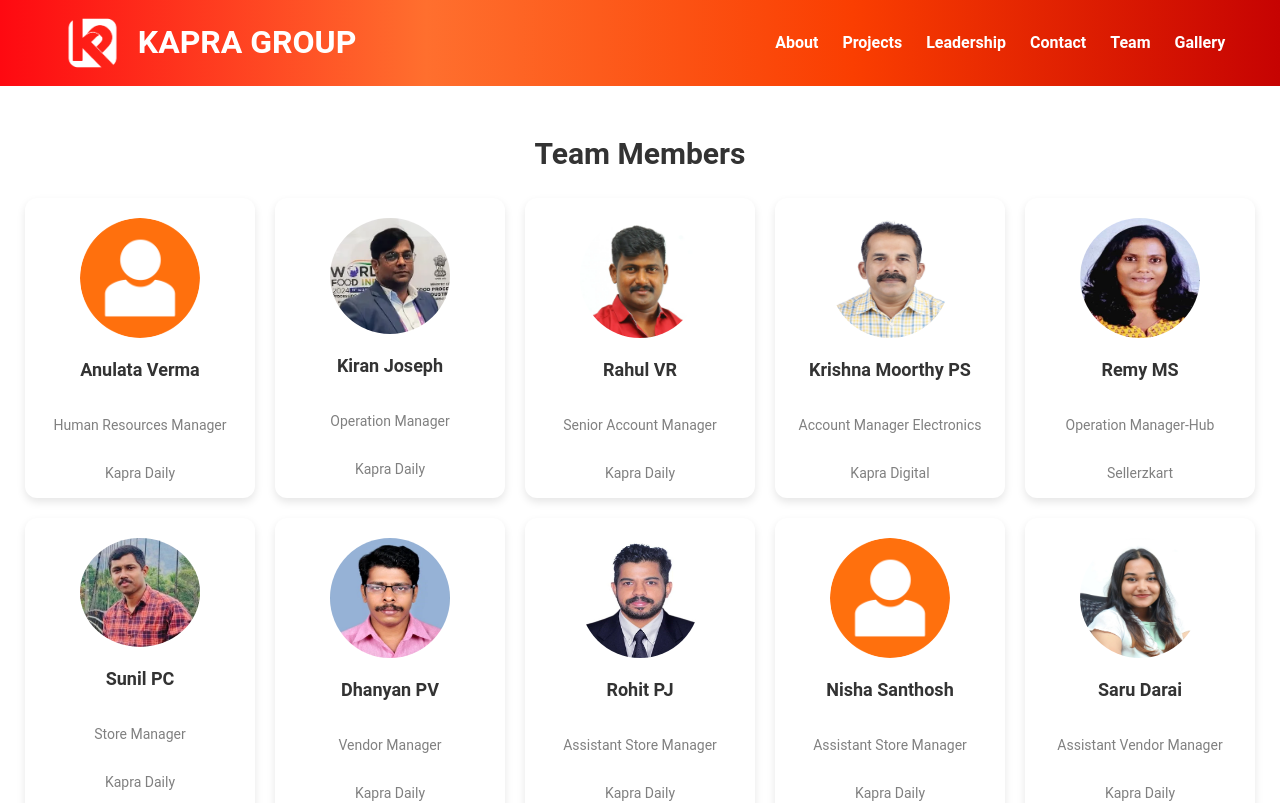
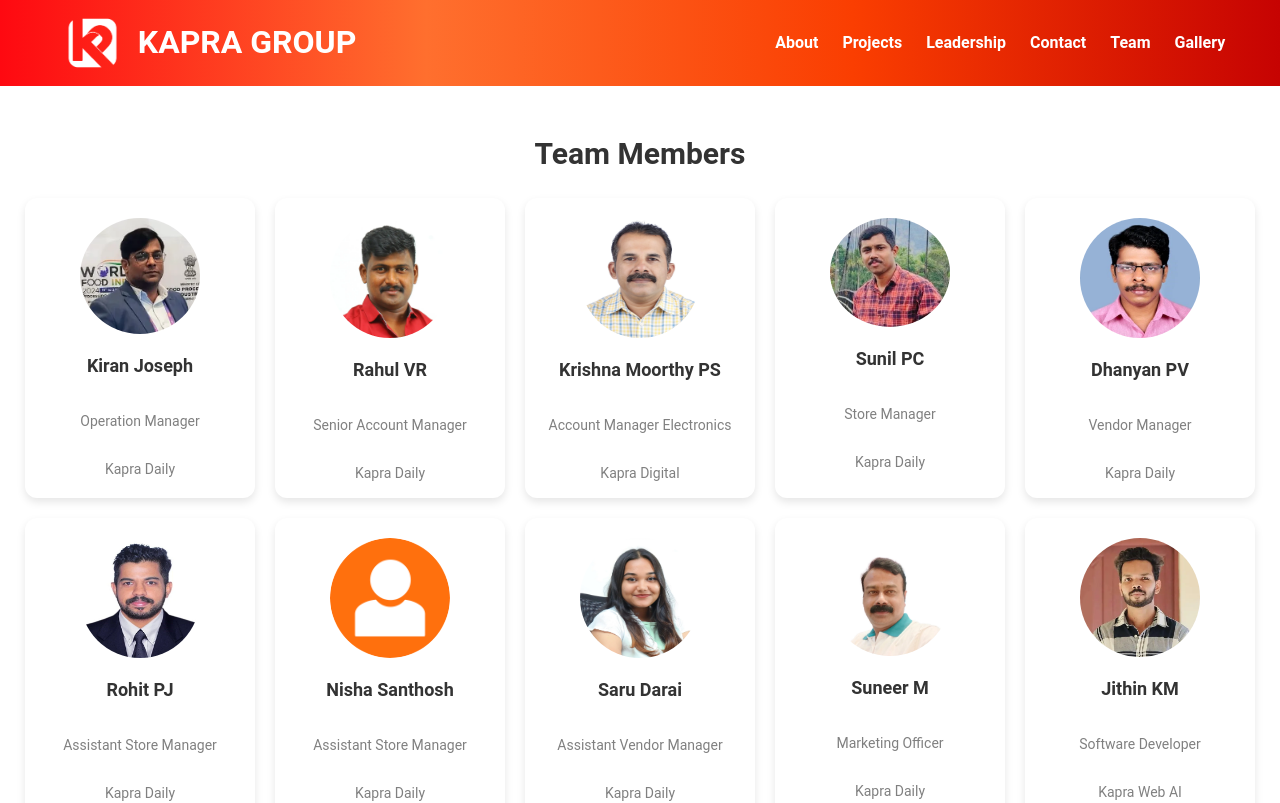
Before and after one commit to Kapra-buyerzkart/KapraventuresNew, a React (Create React App) app: page /team in a window 1280 px wide. Shown: the top 803 px of the page. Built offline with nearby package versions, Linux system fonts and the light colour scheme.

Commit message:
new changes

```diff
--- a/public/index.html
+++ b/public/index.html
@@ -1,14 +1,18 @@
 <!DOCTYPE html>
 <html lang="en">
+
 <head>
   <meta charset="utf-8" />
   <link rel="icon" href="%PUBLIC_URL%/favicon.ico" />
   <meta name="viewport" content="width=device-width, initial-scale=1" />
   <meta name="theme-color" content="#000000" />
-    <meta
-      name="description"
-      content="Web site created using create-react-app"
-    />
+  <meta name="description"
+    content="Kapra Group - Founded in 2022 by Kannan Thilakan and Prasob Das, Kapra Group is a diversified conglomerate with ventures in e-commerce, jewelry, and technology. Committed to innovation and excellence, our brands include Kapra Daily, Kapra Gold & Diamonds, Kapra WebAI, and Sellerzkart. Experience unparalleled service and quality with Kapra Group.">
+
+  <meta name="keywords"
+    content="Kapra Group, Kapra Daily, Kapra Gold & Diamonds, Kapra WebAI, Sellerzkart, e-commerce, jewelry, technology solutions, mobile app development, AI solutions, digital commerce, Kerala business, Indian startups, fast delivery service, luxury jewelry, IT services, web development">
+
+  <meta name="author" content="Kapra Group">
   <link rel="apple-touch-icon" href="%PUBLIC_URL%/logo192.png" />
   <!--
       manifest.json provides metadata used when your web app is installed on a
@@ -26,6 +30,7 @@
     -->
   <title>Kapra Group</title>
 </head>
+
 <body>
   <noscript>You need to enable JavaScript to run this app.</noscript>
   <div id="root"></div>
@@ -40,4 +45,5 @@
       To create a production bundle, use `npm run build` or `yarn build`.
     -->
 </body>
+
 </html>
--- a/src/pages/Team/Team.js
+++ b/src/pages/Team/Team.js
@@ -6,12 +6,12 @@ import PersonImage from "../../assets/images/Employees/person.png";
 import { useLocation } from "react-router-dom";
 
 const teamMembers = [
-  {
-    name: "Anulata Verma",
-    designation: "Human Resources Manager",
-    photo: PersonImage,
-    company: "Kapra Daily"
-  },
+  // {
+  //   name: "Anulata Verma",
+  //   designation: "Human Resources Manager",
+  //   photo: PersonImage,
+  //   company: "Kapra Daily"
+  // },
   {
     name: "Kiran Joseph",
     designation: "Operation Manager",
@@ -30,12 +30,12 @@ const teamMembers = [
     photo: Employees.Moorthy,
     company: "Kapra Digital"
   },
-  {
-    name: "Remy MS",
-    designation: "Operation Manager-Hub",
-    photo: Employees.Remya,
-    company: "Sellerzkart"
-  },
+  // {
+  //   name: "Remy MS",
+  //   designation: "Operation Manager-Hub",
+  //   photo: Employees.Remya,
+  //   company: "Sellerzkart"
+  // },
   {
     name: "Sunil PC",
     designation: "Store Manager",
@@ -67,6 +67,12 @@ const teamMembers = [
     company: "Kapra Daily"
   },
   {
+    name: "Suneer M",
+    designation: "Marketing Officer",
+    photo: Employees.Suneer,
+    company: "Kapra Daily"
+  },
+  {
     name: "Jithin KM",
     designation: "Software Developer",
     photo: Employees.Jithin,
@@ -83,12 +89,6 @@ const teamMembers = [
     designation: "Data Entry Operator",
     photo: Employees.Saneesh,
     company: "Kapra Web AI"
-  },
-  {
-    name: "Suneer M",
-    designation: "Marketing Officer",
-    photo: Employees.Suneer,
-    company: "Kapra Daily"
   },
   {
     name: "Nandhu S",
```
Also changed, not shown: src/assets/images/Employees/nisha.JPG (added). Lines whose indentation alone changed are shown as unchanged.
